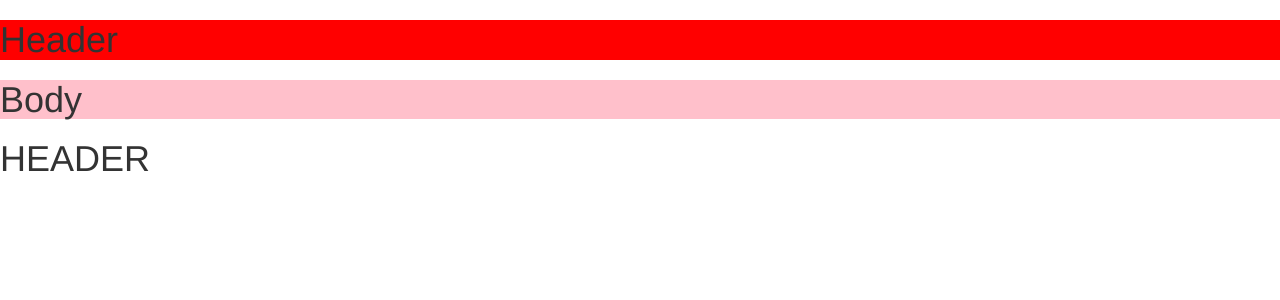
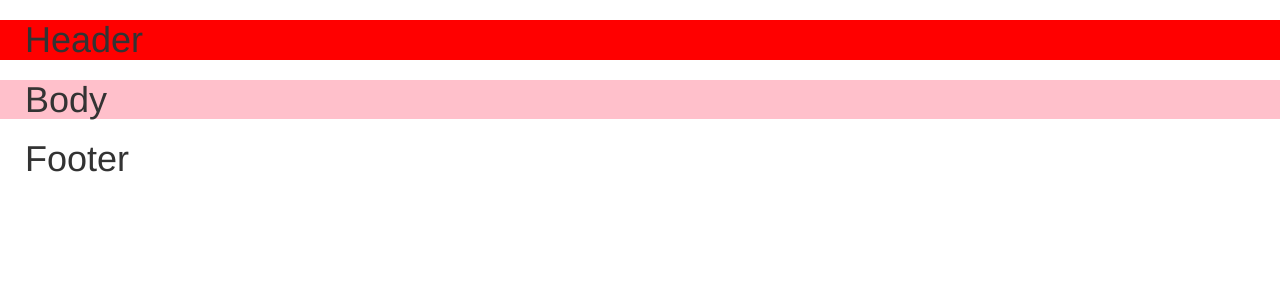
Before and after one commit to kzhan00b/AppCha, a Django app: page / in a window 1280 px wide. Shown: the top 300 px of the page. Run offline with Django 3.2, Linux system fonts and the light colour scheme; some libraries are stand-ins or nearby versions.

Commit message:
Added CSS Files

```diff
--- /dev/null
+++ b/recipe/static/recipe/style.css
@@ -0,0 +1,3 @@
+h1{
+    padding-left: 25px;
+}
--- a/recipe/templates/recipe/application.html
+++ b/recipe/templates/recipe/application.html
@@ -6,7 +6,12 @@
     <meta name="title" content="AppCha Recipes">
 
     <head>
+        {% load static %}
+        <title>AppCha Recipes</title>
+
         <link rel="stylesheet" href="https://maxcdn.bootstrapcdn.com/bootstrap/3.3.7/css/bootstrap.min.css" integrity="sha384-BVYiiSIFeK1dGmJRAkycuHAHRg32OmUcww7on3RYdg4Va+PmSTsz/K68vbdEjh4u" crossorigin="anonymous">
+        <link rel="stylesheet" href="{% static 'recipe/style.css' %}">
+
         <script src="https://maxcdn.bootstrapcdn.com/bootstrap/3.3.7/js/bootstrap.min.js" integrity="sha384-Tc5IQib027qvyjSMfHjOMaLkfuWVxZxUPnCJA7l2mCWNIpG9mGCD8wGNIcPD7Txa" crossorigin="anonymous"></script>
     </head>
 
--- a/recipe/templates/recipe/footer.html
+++ b/recipe/templates/recipe/footer.html
@@ -1 +1 @@
-<h1>HEADER</h1>
+<h1>Footer</h1>
```
